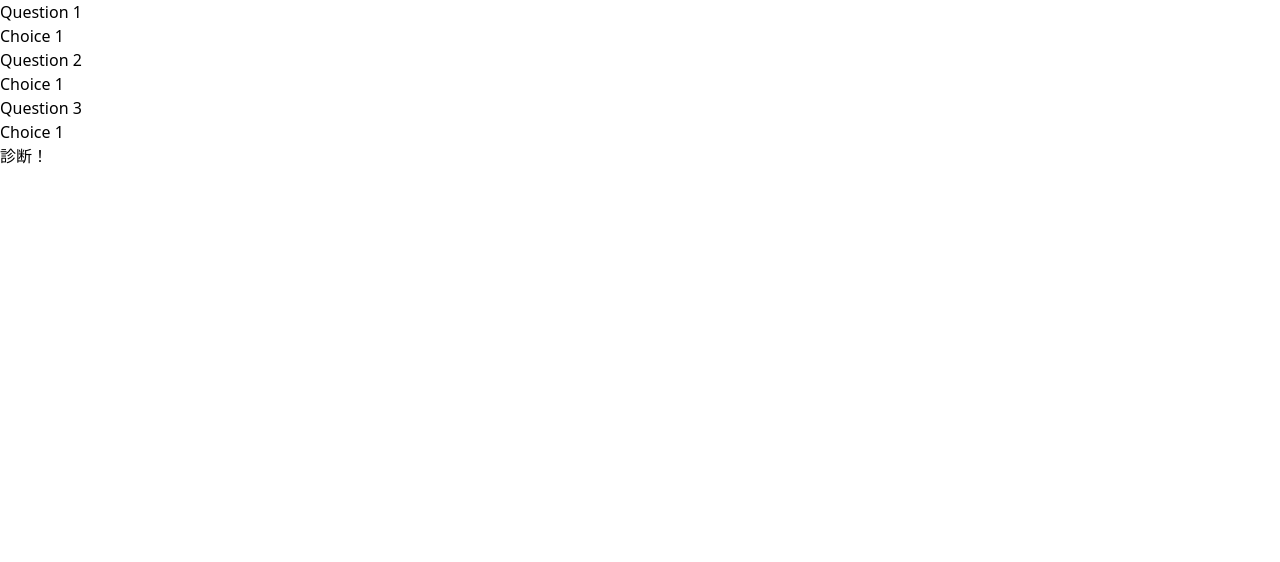
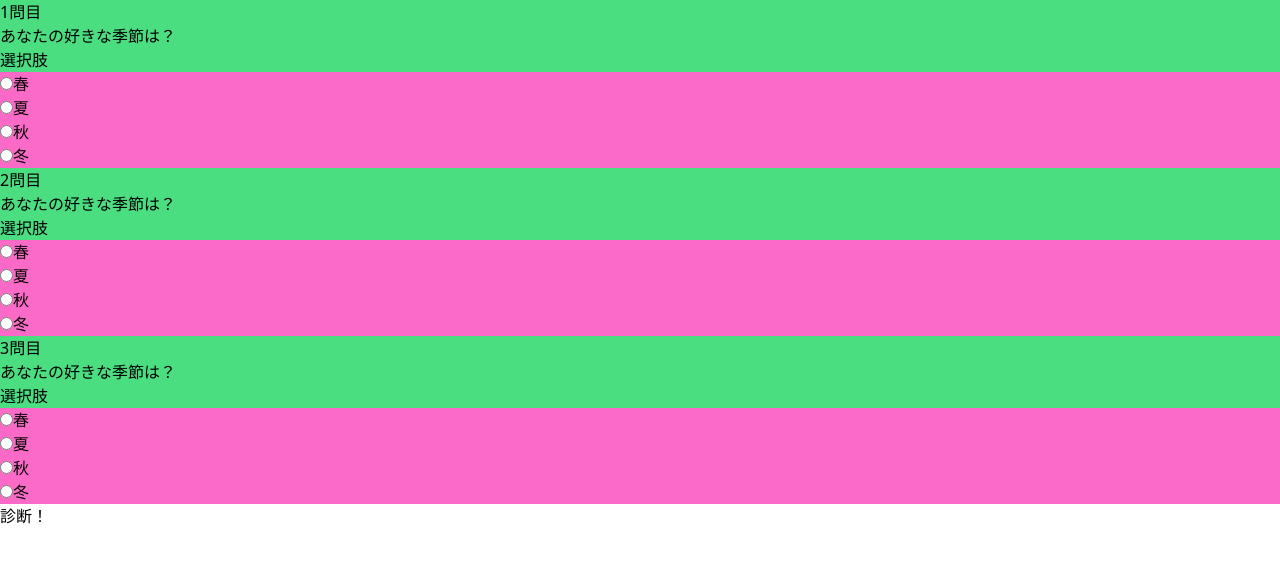
Before and after one commit to kawaneao1996/CITRINE_MATCH, a React (Vite) app: page / in a window 1280 px wide. Shown: the top 562 px of the page. Built offline with nearby package versions, Linux system fonts and the light colour scheme.

Commit message:
とりあえず、registerからフォームの値を取得できるようになった。

```diff
--- a/package.json
+++ b/package.json
@@ -13,7 +13,8 @@
   },
   "dependencies": {
     "react": "^18.2.0",
-    "react-dom": "^18.2.0"
+    "react-dom": "^18.2.0",
+    "react-hook-form": "^7.48.2"
   },
   "devDependencies": {
     "@types/react": "^18.2.37",
--- a/src/App.tsx
+++ b/src/App.tsx
@@ -1,25 +1,28 @@
+import { SubmitHandler, useForm } from 'react-hook-form';
 import './App.css'
+import QuizCard from './elements/QuizCard';
 import { quizItems_ver0 } from './quiz/Data';
 import { calculateScore } from './utils/CalculateScore';
+import { EvaluationCriteria, QuizItem } from './quiz/Types';
 
+export type Answers = { [index: string]: { answer: string } };
 function App() {
-  const onSubmit = () => {
-    console.log(calculateScore(quizItems_ver0));
+  const { register, handleSubmit } = useForm<Answers>();
+  const onSubmit: SubmitHandler<Answers> = (answers: Answers) => {
+    const answersArray: EvaluationCriteria[] = [];
+    Object.keys(answers).map((key) => answersArray.push(JSON.parse(answers[key].answer)))
+    console.log(answersArray);
   };
-
   return (
     <>
-      {
-        quizItems_ver0.map((quizItem, index) => (
-          <section key={index}>
-            <article>{quizItem.question}</article>
-            {Object.entries(quizItem.choices).map(([key, choice]) => (
-              <button key={key} onClick={() => { quizItem.answer = choice }}>{choice.sentence}</button>
-            ))}
-          </section>
-        ))
-      }
-      <button type="button" onClick={() => onSubmit()}>診断！</button>
+      <form onSubmit={handleSubmit(onSubmit)}>
+        {
+          quizItems_ver0.map((quizItem, index) => (
+            <QuizCard quizItem={quizItem} index={index} register={register} />
+          ))
+        }
+        <button type="submit">診断！</button>
+      </form>
     </>
   );
 }
--- /dev/null
+++ b/src/elements/QuizCard.tsx
@@ -0,0 +1,38 @@
+import { UseFormRegister } from "react-hook-form";
+import { QuizItem } from "../quiz/Types";
+import { Answers } from "../App";
+
+type Props = {
+    quizItem: QuizItem,
+    index: number,
+    register: UseFormRegister<Answers>,
+};
+
+function QuizCard(props: Props) {
+    return (
+        <section className="bg-green-400">
+            <h2>{props.index + 1}問目</h2>
+            <p>{props.quizItem.question}</p>
+            <fieldset>
+                <legend>選択肢</legend>
+                {props.quizItem.choices.map((choice, index) => (
+                    <div className="bg-primary-400">
+                        <input
+                            type="radio"
+                            id={`${props.index}.choices.${index}`}
+                            value={JSON.stringify(choice.evaluationScore)}
+                            {...props.register(`${props.index}.answer`)}
+                        />
+                        <label
+                            htmlFor={`${props.index}.choices.${index}`}
+                        >
+                            {choice.sentence}
+                        </label>
+                    </div>
+                ))}
+            </fieldset>
+        </section>
+    );
+}
+
+export default QuizCard;
--- /dev/null
+++ b/src/elements/UseFormTest.tsx
@@ -0,0 +1,57 @@
+import { Path, useForm, UseFormRegister, SubmitHandler } from "react-hook-form"
+import React from 'react';
+
+type IFormValues = {
+    "First Name": string
+    Age: number
+}
+
+
+type InputProps = {
+    label: Path<IFormValues>
+    register: UseFormRegister<IFormValues>
+    required: boolean
+}
+
+
+// The following component is an example of your existing Input Component
+const Input = ({ label, register, required }: InputProps) => (
+    <>
+        <label>{label}</label>
+        <input {...register(label, { required })} />
+    </>
+)
+
+
+// you can use React.forwardRef to pass the ref too
+const Select = React.forwardRef<
+    HTMLSelectElement,
+    { label: string } & ReturnType<UseFormRegister<IFormValues>>
+>(({ onChange, onBlur, name, label }, ref) => (
+    <>
+        <label>{label}</label>
+        <select name={name} ref={ref} onChange={onChange} onBlur={onBlur}>
+            <option value="20">20</option>
+            <option value="30">30</option>
+        </select>
+    </>
+))
+
+
+const App = () => {
+    const { register, handleSubmit } = useForm<IFormValues>()
+
+
+    const onSubmit: SubmitHandler<IFormValues> = (data) => {
+        alert(JSON.stringify(data))
+    }
+
+
+    return (
+        <form onSubmit={handleSubmit(onSubmit)}>
+            <Input label="First Name" register={register} required />
+            <Select label="Age" {...register("Age")} />
+            <input type="submit" />
+        </form>
+    )
+}
--- a/src/quiz/Data.ts
+++ b/src/quiz/Data.ts
@@ -1,10 +1,34 @@
 import { QuizItem } from "./Types";
 export const quizItems_ver0: QuizItem[] = [
     {
-        question: "Question 1",
+        question: "あなたの好きな季節は？",
         choices: [
             {
-                sentence: "Choice 1",
+                sentence: "春",
+                evaluationScore: {
+                    selfEsteemLevel: 0.1,
+                    extroversionLevel: 0.2,
+                    energyEmissionLevel: 0.3
+                }
+            },
+            {
+                sentence: "夏",
+                evaluationScore: {
+                    selfEsteemLevel: 0.1,
+                    extroversionLevel: 0.2,
+                    energyEmissionLevel: 0.3
+                }
+            },
+            {
+                sentence: "秋",
+                evaluationScore: {
+                    selfEsteemLevel: 0.1,
+                    extroversionLevel: 0.2,
+                    energyEmissionLevel: 0.3
+                }
+            },
+            {
+                sentence: "冬",
                 evaluationScore: {
                     selfEsteemLevel: 0.1,
                     extroversionLevel: 0.2,
@@ -16,14 +40,38 @@ export const quizItems_ver0: QuizItem[] = [
         answer: null
     },
     {
-        question: "Question 2",
+        question: "あなたの好きな季節は？",
         choices: [
             {
-                sentence: "Choice 1",
+                sentence: "春",
                 evaluationScore: {
-                    selfEsteemLevel: 0.4,
-                    extroversionLevel: 0.5,
-                    energyEmissionLevel: 0.6
+                    selfEsteemLevel: 0.1,
+                    extroversionLevel: 0.2,
+                    energyEmissionLevel: 0.3
+                }
+            },
+            {
+                sentence: "夏",
+                evaluationScore: {
+                    selfEsteemLevel: 0.1,
+                    extroversionLevel: 0.2,
+                    energyEmissionLevel: 0.3
+                }
+            },
+            {
+                sentence: "秋",
+                evaluationScore: {
+                    selfEsteemLevel: 0.1,
+                    extroversionLevel: 0.2,
+                    energyEmissionLevel: 0.3
+                }
+            },
+            {
+                sentence: "冬",
+                evaluationScore: {
+                    selfEsteemLevel: 0.1,
+                    extroversionLevel: 0.2,
+                    energyEmissionLevel: 0.3
                 }
             },
             // 必要に応じて他の選択肢を追加
@@ -31,18 +79,42 @@ export const quizItems_ver0: QuizItem[] = [
         answer: null
     },
     {
-        question: "Question 3",
+        question: "あなたの好きな季節は？",
         choices: [
             {
-                sentence: "Choice 1",
+                sentence: "春",
                 evaluationScore: {
-                    selfEsteemLevel: 0.7,
-                    extroversionLevel: 0.8,
-                    energyEmissionLevel: 0.9
+                    selfEsteemLevel: 0.1,
+                    extroversionLevel: 0.2,
+                    energyEmissionLevel: 0.3
+                }
+            },
+            {
+                sentence: "夏",
+                evaluationScore: {
+                    selfEsteemLevel: 0.1,
+                    extroversionLevel: 0.2,
+                    energyEmissionLevel: 0.3
+                }
+            },
+            {
+                sentence: "秋",
+                evaluationScore: {
+                    selfEsteemLevel: 0.1,
+                    extroversionLevel: 0.2,
+                    energyEmissionLevel: 0.3
+                }
+            },
+            {
+                sentence: "冬",
+                evaluationScore: {
+                    selfEsteemLevel: 0.1,
+                    extroversionLevel: 0.2,
+                    energyEmissionLevel: 0.3
                 }
             },
             // 必要に応じて他の選択肢を追加
         ],
         answer: null
-    }
+    },
 ];
```
Also changed, not shown: src/elements/TestCard.tsx (deleted), 3 other files (tests, documents, lock files or other folders).
